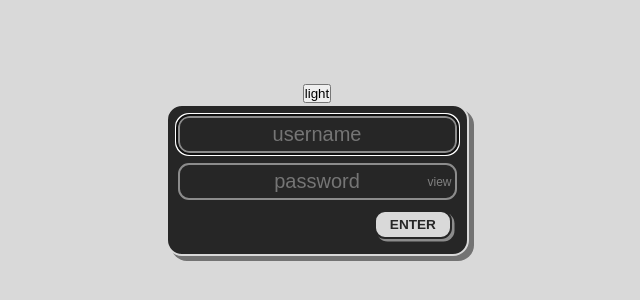
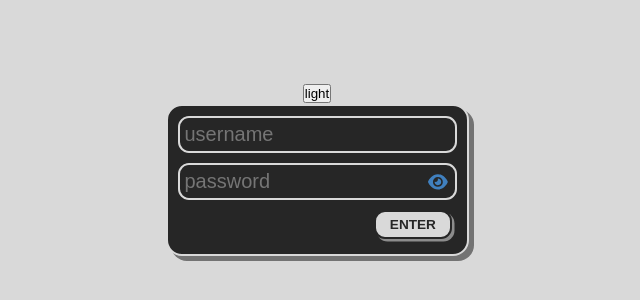
Before and after one commit to CrgioYalux/proyecto_integrador, a React (Vite) app in the folder client/: page /admin/login in a window 1280 px wide. Shown: the part 232-532 px from the top of the page, without its empty margins (323-963 px from the left). Built offline with nearby package versions, Linux system fonts and the light colour scheme.

Commit message:
feat: implement show and hide password in login component

```diff
--- a/client/src/index.css
+++ b/client/src/index.css
@@ -23,13 +23,10 @@
 }
 
 :root {
-  /* Fonts */
-
   /* Colors */
-
   /* Brand color */
 
-  --brand-color-hue: 0;
+  --brand-color-hue: 210;
   --brand-color-saturation: 50;
   --brand-color-lightness: 50;
 
--- a/client/src/pages/Admin/Login/Login.css
+++ b/client/src/pages/Admin/Login/Login.css
@@ -1,6 +1,6 @@
 .Login {
     height: max-content;
-    max-width: 80vw;
+    max-width: 50vw;
 
     background-color: transparent;
     font-size: 1em;
@@ -16,8 +16,7 @@
 
     display: flex;
     flex-direction: column;
-    align-items: center;
-    justify-content: center;
+    align-items: flex-start;
 
     gap: calc(var(--Login-form-spacing) * 2);
     padding: calc(var(--Login-form-spacing) * 2);
@@ -33,6 +32,7 @@
 }
 
 .Login > form > label {
+    width: 100%;
     position: relative;
 
     display: flex;
@@ -40,62 +40,56 @@
     align-items: center;
 
     color: inherit;
+
     font-size: 1em;
+
+    border: 2px solid currentColor;
+    border-radius: calc(var(--brand-border-radius) - var(--Login-form-spacing));
 }
 
 .Login > form > label > input {
-    flex: 1 1 auto;
-
+    width: 100%;
     background-color: transparent;
     color: inherit;
 
     font-size: 1.25em;
     padding: .25em;
-    text-align: center;
 
-    border: 2px solid currentColor;
+    border: 0;
     border-radius: calc(var(--brand-border-radius) - var(--Login-form-spacing));
+    outline: 0;
 }
 
-.Login > form > label > input:focus {
-    outline-offset: 2px;
+.Login > form > label:nth-child(2) > input {
+    max-width: 85%;
 }
 
-.Login > form > label > input:placeholder-shown {
-    color: var(--primary-color-l-highest);
-}
-
-.Login > form > label > input:first-child {
-    margin-top: auto;
+.Login > form > label:nth-child(1) > input {
+    max-width: 100%;
 }
 
 .Login > form > label > button {
     position: absolute;
-    right: 5px;
+    right: 0;
 
-    font-size: .75em;
+    height: 100%;
+    aspect-ratio: 1;
 
-    color: inherit;
+    display: grid;
+    place-items: center;
+
     background-color: transparent;
 
     border: 0;
     outline: 0;
 
-    opacity: .75;
     cursor: pointer;
 }
 
-.Login > form > label > button:focus {
-    text-decoration: underline;
-}
-
-.Login > form > label > input:placeholder-shown + button {
-    opacity: .5;
-    cursor: default;
-}
-
-.Login > form > label:first-child {
-    margin-top: auto;
+.Login > form > label > button > * {
+    height: 60%;
+    aspect-ratio: 1;
+    fill: var(--brand-color-l-base);
 }
 
 .Login > form > button {
@@ -117,3 +111,19 @@
 
     cursor: pointer;
 }
+
+.Login > form > label > input:placeholder-shown {
+    color: var(--primary-color-l-highest);
+}
+
+.Login > form > label > input:first-child {
+    margin-top: auto;
+}
+
+.Login > form > label > button:focus {
+    text-decoration: underline;
+}
+
+.Login > form > label:first-child {
+    margin-top: auto;
+}
--- a/client/src/pages/Admin/Login/index.tsx
+++ b/client/src/pages/Admin/Login/index.tsx
@@ -1,6 +1,8 @@
 import './Login.css';
 import { useState } from 'react';
 import { useAdminSystem } from "../../../providers/AdminSystem";
+import OpenEye from '../../../components/Icons/OpenEye';
+import ClosedEye from '../../../components/Icons/ClosedEye';
 
 interface LoginProps {
 };
@@ -37,8 +39,8 @@ const Login: React.FC<LoginProps> = ({ }) => {
                     />
                     <button
                     type='button'
-                    onClick={() => setPassworInputType(prev => prev === 'password' ? 'text' : 'password')}
-                    >{passwordInputType === 'password' ? 'view' : 'hide'}</button>
+                    onClick={() => setPassworInputType(prev => prev === 'password' ? 'text' : 'password' )}
+                    >{passwordInputType === 'password' ? <OpenEye /> : <ClosedEye />}</button>
                 </label>
                 <button type='submit'>ENTER</button>
             </form>
```
